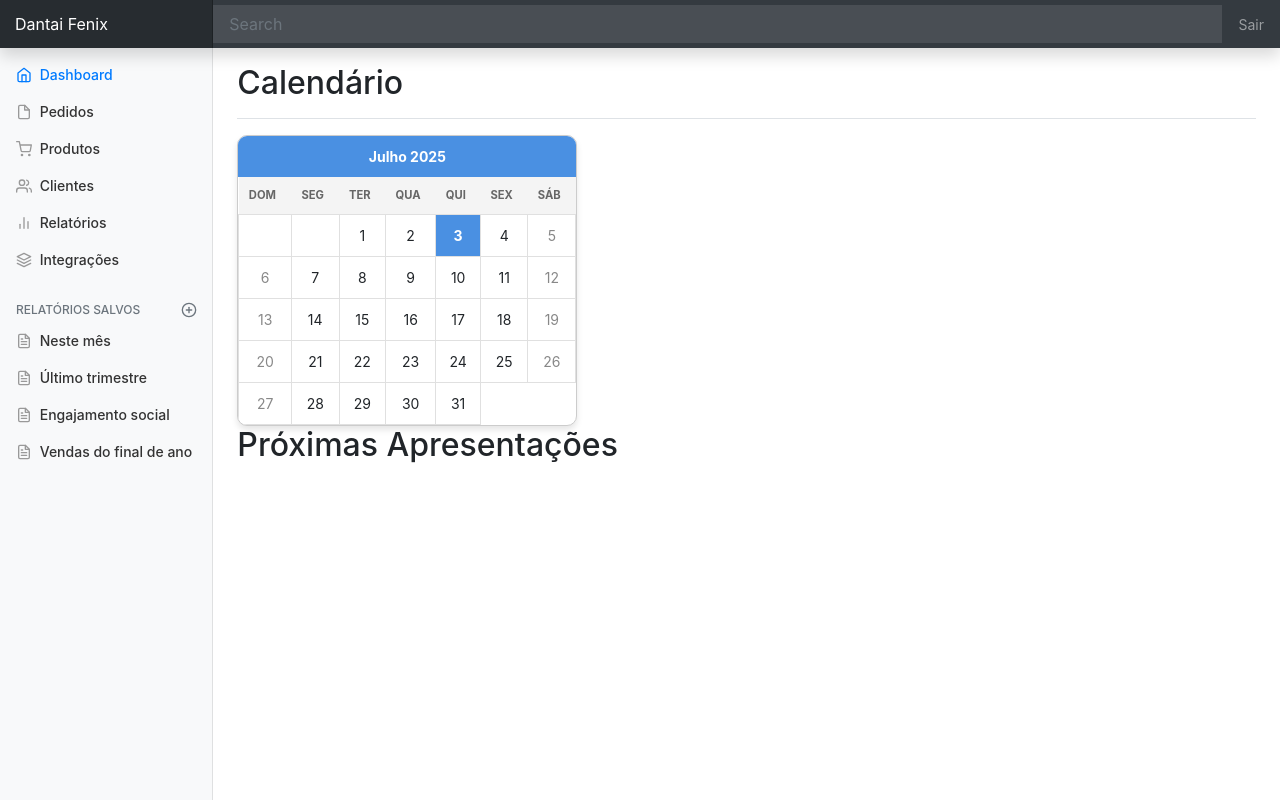
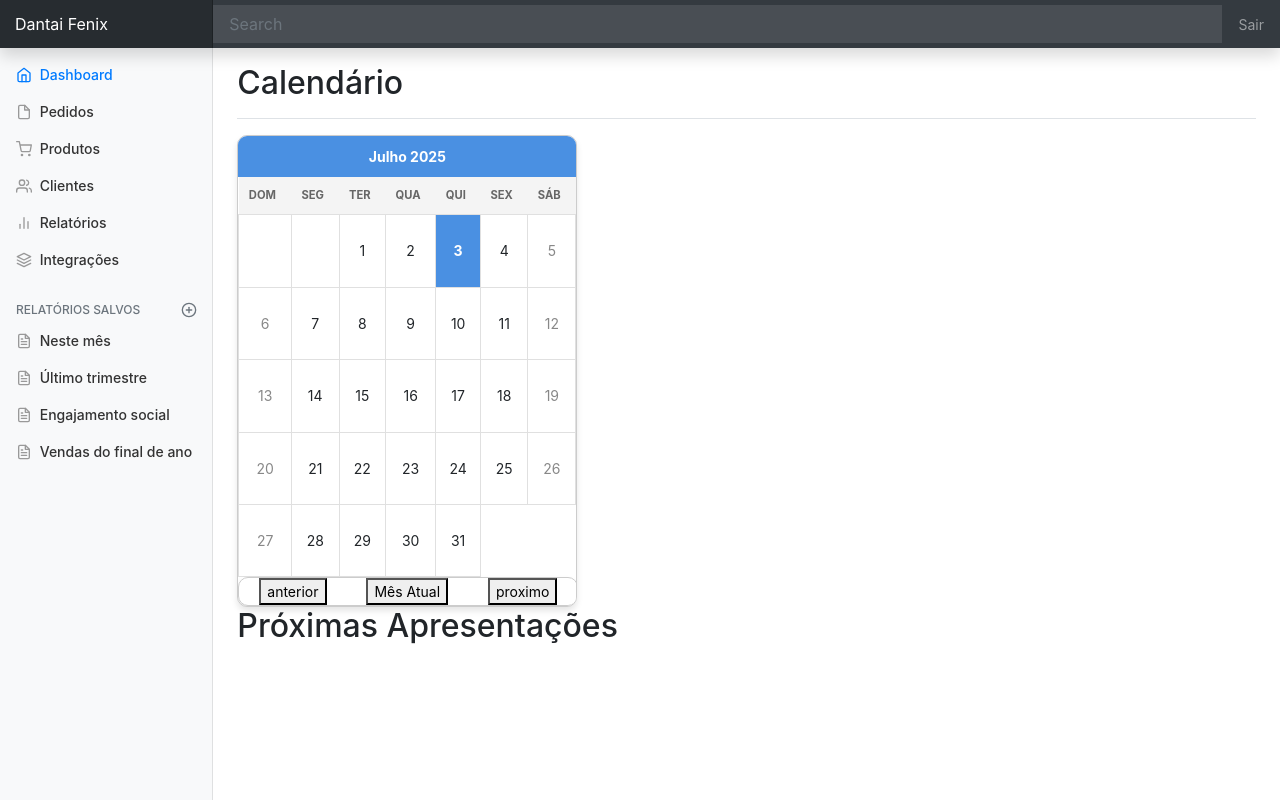
Before and after one commit to GouveiaGSilva/Sistema-DantaFenix, a website: page Privado/menuTocador.html in a window 1280 px wide. Drawn offline with nearby package versions, Linux system fonts and the light colour scheme; no server answers.

Commit message:
finalização do calendario de apresentações e implementação do logout

```diff
--- a/Privado/css/menuTocador.css
+++ b/Privado/css/menuTocador.css
@@ -9,6 +9,17 @@
   box-shadow: 0 4px 6px rgba(0, 0, 0, 0.1);
   background-color: white;
   width: 340px;
+}
+
+.setas {
+  border: 1px solid #ccc;
+  border-radius: 10px;
+  overflow: hidden;
+  box-shadow: 0 4px 6px rgba(0, 0, 0, 0.1);
+  background-color: white;
+  width: 340px;
+  display: flex;
+  justify-content: space-around;
 }
 
 /* Cabeçalho do calendário com mês e ano */
--- a/Privado/menuTocador.html
+++ b/Privado/menuTocador.html
@@ -24,7 +24,7 @@
       <input class="form-control form-control-dark w-100" type="text" placeholder="Search" aria-label="Search">
       <ul class="navbar-nav px-3">
         <li class="nav-item text-nowrap">
-          <a class="nav-link" href="#">Sair</a>
+          <a class="nav-link" href="/logout">Sair</a>
         </li>
       </ul>
     </nav>
@@ -112,13 +112,13 @@
             <h1 class="h2">Calendário</h1>
 
           </div>
-          <div class="calendario">
+          <div class="calendario" id="calendario">
               <!-- Cabeçalho dinâmico com mês e ano -->
               <div class="calendario-header" id="mes-ano">
                 Carregando...
               </div>
 
-              <table>
+              <table style="min-height: 25rem;">
                 <thead>
                   <tr>
                     <th>Dom</th>
@@ -134,6 +134,9 @@
                   <!-- Os dias serão gerados dinamicamente via JavaScript -->
                 </tbody>
               </table>
+              <div class="setas justify-content-around" id="setas">
+
+              </div>
             </div>
 
           <h2>Próximas Apresentações</h2>
--- a/Privado/scripts/menuTocador.js
+++ b/Privado/scripts/menuTocador.js
@@ -1,6 +1,15 @@
 const urlDb = "http://localhost:4000";
 
-let apre = [];
+  let ano=0;
+  let apre = [];
+  let dataAtual;
+  let mesAtual;
+  let anoAtual;
+  let diaAtual;
+  const setaP ='';
+  const setaN ='';
+
+
 async function getApre() {
   return fetch(`${urlDb}/Apresentacoes`)
     .then((res) => {
@@ -35,17 +44,21 @@ function getNomeMes(mes) {
   return meses[mes];
 }
 
+
 // Função principal para renderizar o calendário
-async function  renderCalendario() {
-  const dataAtual = new Date();
-  const mesAtual = dataAtual.getMonth();
-  const anoAtual = dataAtual.getFullYear();
-  const diaAtual = dataAtual.getDate();
-  const apre = await getApre();
+async function  renderCalendario(som) {
+
+  dataAtual = new Date();
+  mesAtual =  Math.abs(dataAtual.getMonth() + som);
+  anoAtual = dataAtual.getFullYear();
+  diaAtual = dataAtual.getDate();
+  apre = await getApre();
+
+  let calendario = document.getElementById('calendario');
 
   // Atualiza o cabeçalho com mês e ano
   const headerElement = document.getElementById('mes-ano');
-  headerElement.textContent = `${getNomeMes(mesAtual)} ${anoAtual}`;
+  headerElement.textContent = `${getNomeMes((mesAtual)%12)} ${anoAtual}`;
 
   // Primeiro dia do mês e quantidade de dias no mês
   const primeiroDiaDoMes = new Date(anoAtual, mesAtual, 1).getDay();
@@ -87,8 +100,9 @@ async function  renderCalendario() {
 
     for (const apresentacao of apre) {
       let mesApre = apresentacao.mes.toLowerCase();
-      let mesAtualNome = getNomeMes(mesAtual).toLowerCase();
-      if (apresentacao.dia === diaContador && mesApre === mesAtualNome) {
+      let mesAtualNome = getNomeMes((mesAtual)%12).toLowerCase();
+      let anoApre = apresentacao.ano;
+      if (apresentacao.dia === diaContador && mesApre === mesAtualNome && anoAtual == anoApre) {
         coluna.classList.add('dia-apresentacao');
         coluna.innerHTML = diaContador + '<br>' + apresentacao.horario;
         coluna.style.color = "black";
@@ -100,14 +114,30 @@ async function  renderCalendario() {
 
     linha.appendChild(coluna);
     diaContador++;
-
   }
 
   // Adiciona a última linha se necessário
   if (linha.children.length > 0) {
     tbody.appendChild(linha);
   }
+
+
+  let div = document.getElementById('setas');
+  div.innerHTML="";
+  let seta="";
+
+  if(!(anoAtual === 2025 && getNomeMes((mesAtual)%12).toLowerCase() === 'janeiro')){
+  seta = `<button onclick="renderCalendario(${som-1})">anterior</button>`
+  }
+
+  seta += `<button onclick="renderCalendario(${0})">Mês Atual</button>`
+
+  if(!(anoAtual === 2025 && getNomeMes((mesAtual)%12).toLowerCase() === 'dezembro')){
+    seta += `<button onclick="renderCalendario(${som+1})">proximo</button>`
+  }
+
+  div.innerHTML=seta;
 }
 
 // Renderiza o calendário quando a página carregar
-document.addEventListener('DOMContentLoaded', renderCalendario);
+document.addEventListener('DOMContentLoaded', renderCalendario(0));
--- a/index.js
+++ b/index.js
@@ -24,6 +24,11 @@ app.use(express.static('./publico'));
 
 app.get('/', (req, res)=>{
   res.redirect('/index.html');
+})
+
+app.get('/logout', (req ,res)=>{
+  req.session.destroy();
+  res.redirect('/');
 })
 
 app.post('/login', (req, res)=>{
```
Also changed, not shown: Dados/db.json (+7 -0 lines).
